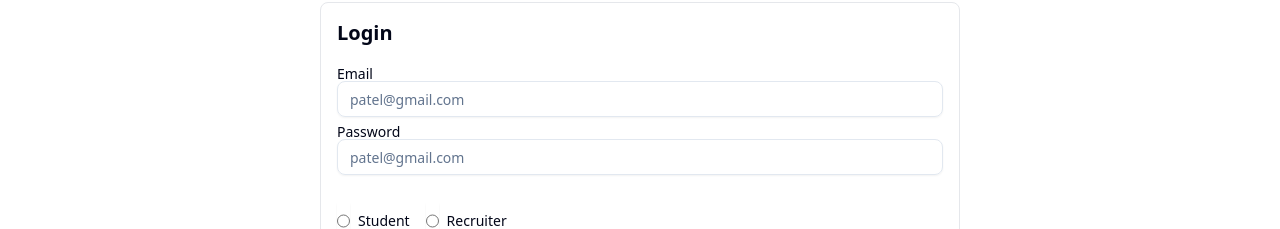
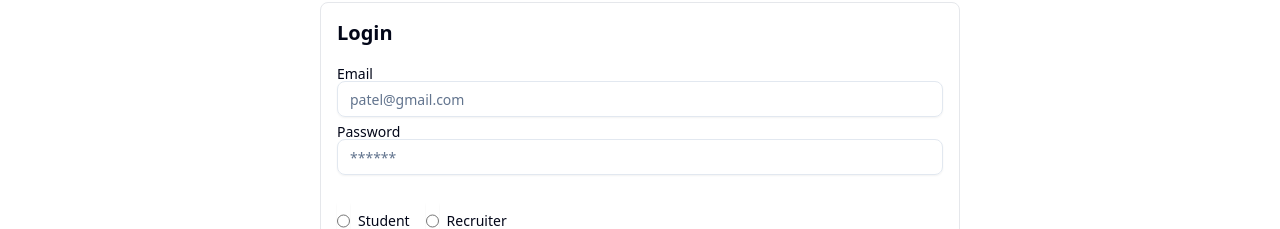
Before and after one commit to Shubh823/JobSeek, a React (Vite) app in the folder frontend/: page /login in a window 1280 px wide. Shown: the part 135-364 px from the top of the page. Built offline with nearby package versions, Linux system fonts and the light colour scheme.

Commit message:
resolved some errors

```diff
--- a/frontend/src/components/Browse.jsx
+++ b/frontend/src/components/Browse.jsx
@@ -30,15 +30,11 @@ const Browse = () => {
                     { query: searchQuery },
                     { withCredentials: true }
                 );
+                    setFilterJobs(res.data.jobs);
 
-                if (res.data.success) {
-                    setFilterJobs(res.data.jobs);
-                } else {
-                    setFilterJobs([]);
-                }
             } catch (error) {
                 console.error('Error fetching search results:', error);
-                setFilterJobs([]);
+                setFilterJobs(allJobs);
             }finally{
                 setLoading(false);
             }
--- a/frontend/src/components/Profile.jsx
+++ b/frontend/src/components/Profile.jsx
@@ -29,14 +29,15 @@ const Profile = () => {
     const [aiTips, setAiTips] = useState([]);
 
     const handleGetAiTips = async () => {
-        console.log("Clicked AI tips");
+
         try {
             setAiLoading(true);
             const res = await axios.get("http://localhost:3000/api/v1/user/get-tips", {
                 withCredentials: true,
             });
 
-            const result = res.data.Tips; // Make sure `Tips` is an array in your backend response
+            const result = res.data.Tips;
+            console.log(result);
             setAiTips(result);
         } catch (error) {
             console.error("Failed to fetch AI tips:", error);
--- a/frontend/src/components/auth/Login.jsx
+++ b/frontend/src/components/auth/Login.jsx
@@ -77,7 +77,7 @@ const Login = () => {
                             value={input.password}
                             name="password"
                             onChange={changeEventHandler}
-                            placeholder="patel@gmail.com"
+                            placeholder="******"
                         />
                     </div>
                     <div className='flex items-center justify-between'>
--- a/frontend/src/components/auth/Signup.jsx
+++ b/frontend/src/components/auth/Signup.jsx
@@ -110,7 +110,7 @@ const Signup = () => {
                             value={input.password}
                             name="password"
                             onChange={changeEventHandler}
-                            placeholder="patel@gmail.com"
+                            placeholder="******"
                         />
                     </div>
                     <div className='flex items-center justify-between'>
```
